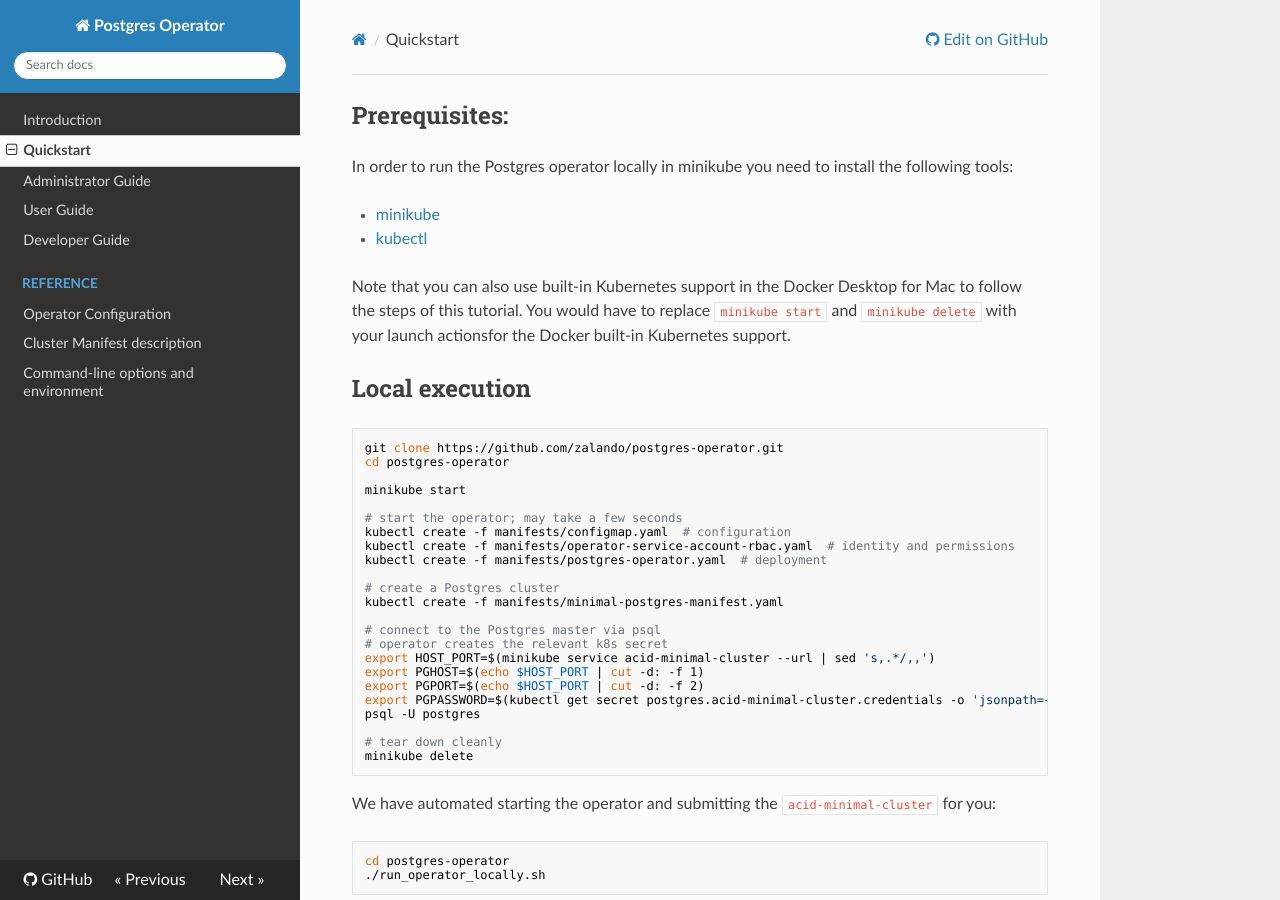
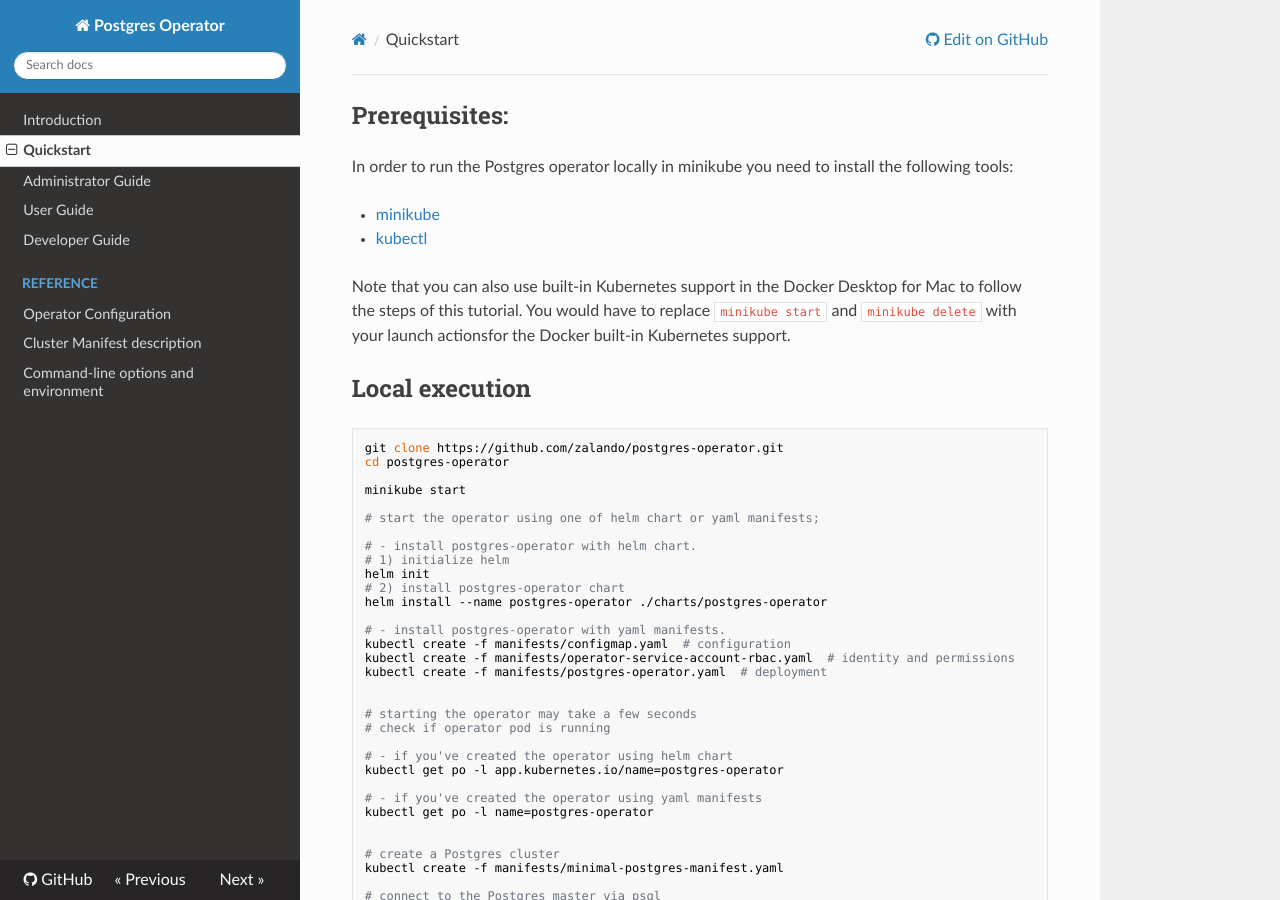
Before and after one commit to zalando/postgres-operator, an MkDocs documentation site: the page built from docs/quickstart.md, in a window 1280 px wide and 900 px high. Built offline with MkDocs 1.6.1, drawn with Linux system fonts in a browser that asks for light colours; nearby versions of some CDN libraries; old or Windows-style settings are respelled for this version of MkDocs.

Commit message:
Add helm chart (#434)
Helm chart, that contains all required components to install postgres-operator.
So far all the versions are hardcoded to the latest release, and documentation
mention helm mostly for development purposes with minikube.

```diff
--- a/docs/quickstart.md
+++ b/docs/quickstart.md
@@ -18,10 +18,29 @@ cd postgres-operator
 
 minikube start
 
-# start the operator; may take a few seconds
+# start the operator using one of helm chart or yaml manifests;
+
+# - install postgres-operator with helm chart.
+# 1) initialize helm
+helm init
+# 2) install postgres-operator chart
+helm install --name postgres-operator ./charts/postgres-operator
+
+# - install postgres-operator with yaml manifests.
 kubectl create -f manifests/configmap.yaml  # configuration
 kubectl create -f manifests/operator-service-account-rbac.yaml  # identity and permissions
 kubectl create -f manifests/postgres-operator.yaml  # deployment
+
+
+# starting the operator may take a few seconds
+# check if operator pod is running
+
+# - if you've created the operator using helm chart
+kubectl get po -l app.kubernetes.io/name=postgres-operator
+
+# - if you've created the operator using yaml manifests
+kubectl get po -l name=postgres-operator
+
 
 # create a Postgres cluster
 kubectl create -f manifests/minimal-postgres-manifest.yaml
```
Also changed, not shown: docs/developer.md (+10 -0 lines), 10 other files.
